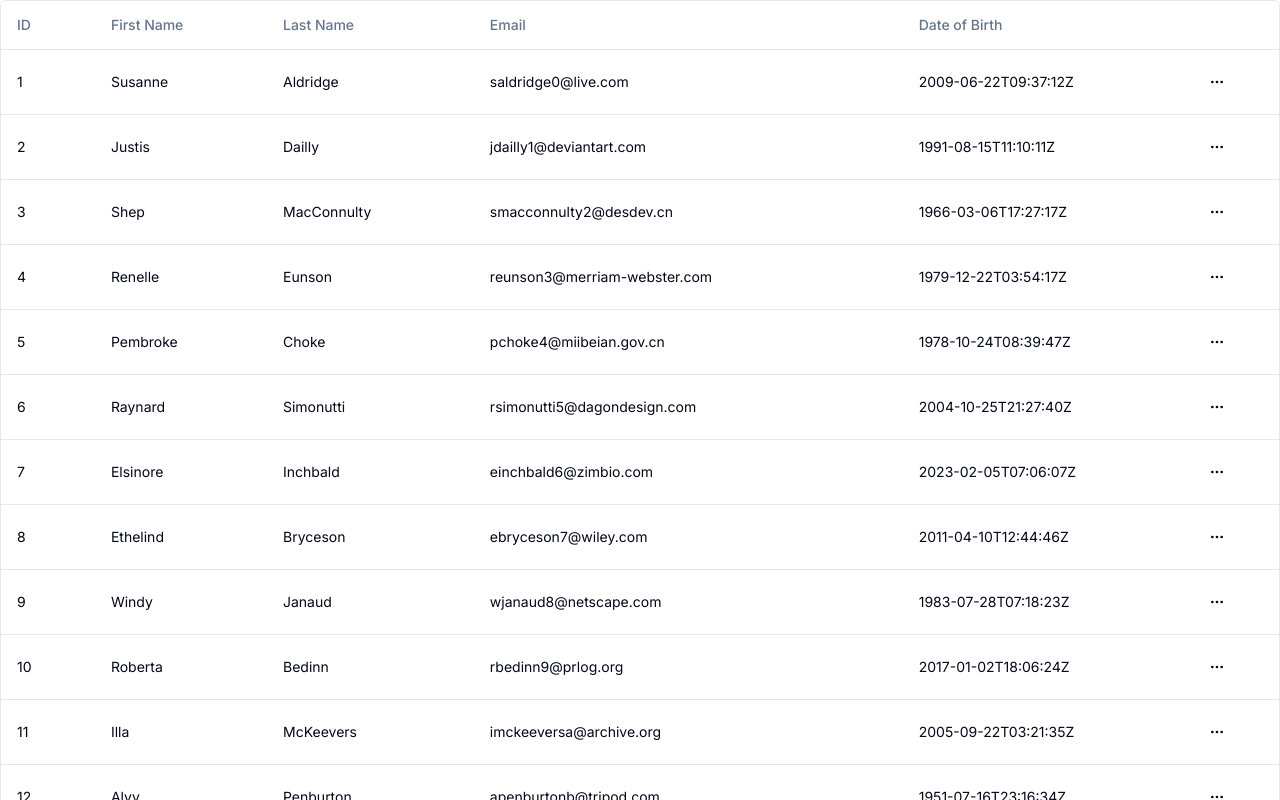
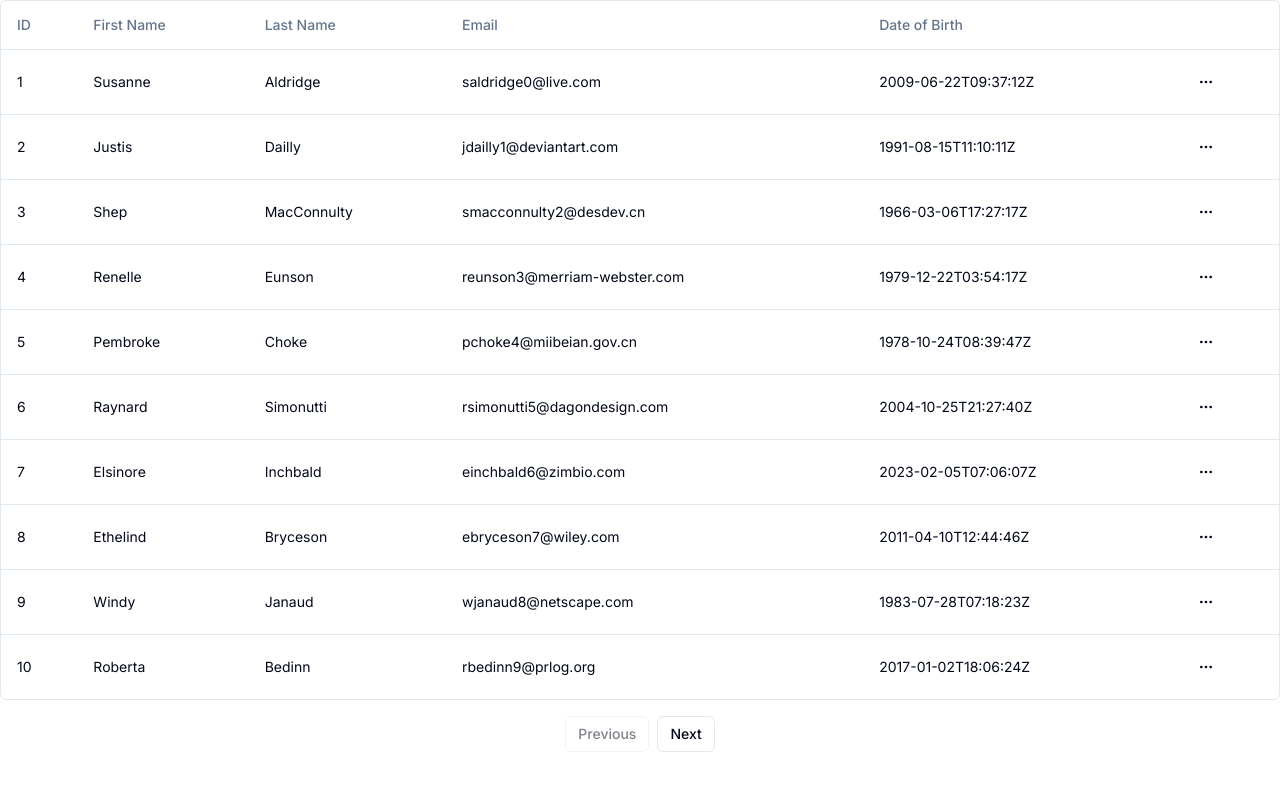
Before and after one commit to roseylikeme/shadcn-ui-table, a Next.js app: page /people in a window 1280 px wide. Shown: the top 800 px of the page. Built offline with nearby package versions, Linux system fonts and the light colour scheme.

Commit message:
add pagination

```diff
--- a/src/app/people/data-table.tsx
+++ b/src/app/people/data-table.tsx
@@ -1,9 +1,12 @@
-'use client'
+"use client"
+
+import { Button } from "@/components/ui/button"
 
 import {
     ColumnDef,
     flexRender,
     getCoreRowModel,
+    getPaginationRowModel, // new
     useReactTable,
 } from "@tanstack/react-table"
 
@@ -31,9 +34,11 @@
         data,
         columns,
         getCoreRowModel: getCoreRowModel(),
+        getPaginationRowModel: getPaginationRowModel(), // new
     })
 
     return (
+        <div>
             <div className="rounded-md border">
                 <Table>
                     <TableHeader>
@@ -73,6 +78,25 @@
                     </TableBody>
                 </Table>
             </div>
+            <div className="flex items-center justify-center space-x-2 py-4">
+                <Button
+                    variant='outline'
+                    size='sm'
+                    onClick={() => table.previousPage()}
+                    disabled={!table.getCanPreviousPage()}
+                >
+                    Previous
+                </Button>
+                <Button
+                    variant='outline'
+                    size='sm'
+                    onClick={() => table.nextPage()}
+                    disabled={!table.getCanNextPage()}
+                >
+                    Next
+                </Button>
+            </div>
+        </div>
     )
 }
 
```
Lines whose indentation alone changed are shown as unchanged.
